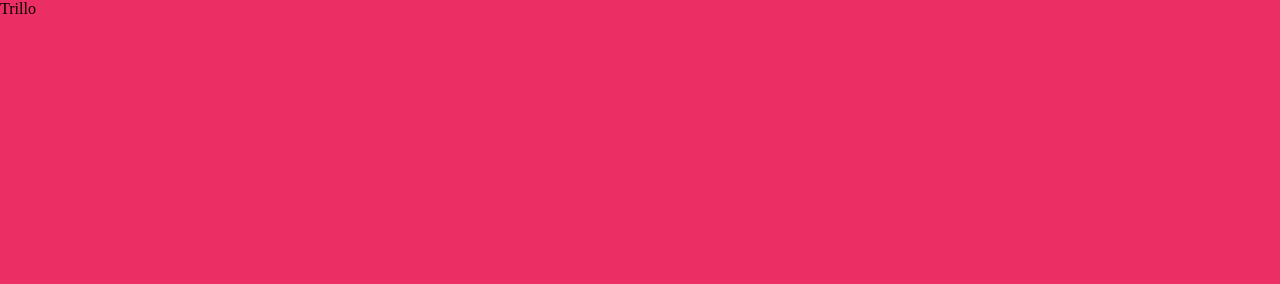
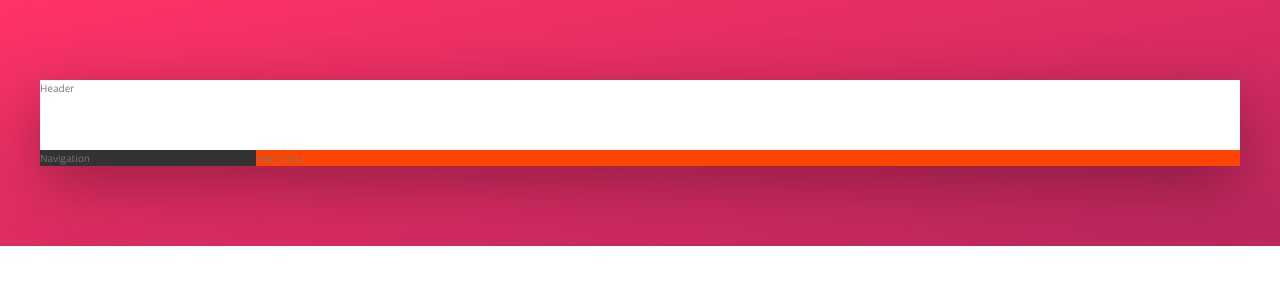
Before and after one commit to bikokwa/trillo, a website: page index.html in a window 1280 px wide. Drawn offline with nearby package versions, Linux system fonts and the light colour scheme.

Commit message:
building the overal layout

```diff
--- a/index.html
+++ b/index.html
@@ -14,6 +14,12 @@
     <title>trillo &mdash; Your all-in-one booking app</title>
   </head>
   <body>
-    Trillo
+    <div class="container">
+      <header class="header">Header</header>
+      <div class="content">
+        <nav class="sidebar">Navigation</nav>
+        <main class="hotel-view">Hotel view</main>
+      </div>
+    </div>
   </body>
 </html>
--- a/sass/_base.scss
+++ b/sass/_base.scss
@@ -20,6 +20,9 @@ Grey dark 3: #999
   --color-primary: #eb2f64;
   --color-primary-light: #ff3366;
   --color-primary-dark: #ba265d;
+
+  --color-white: #fff;
+
   --color-grey-light-1: #faf9f9;
   --color-grey-light-2: #f4f2f2;
   --color-grey-light-3: #f0eeee;
@@ -28,6 +31,8 @@ Grey dark 3: #999
   --color-grey-dark-1: #333;
   --color-grey-dark-2: #777;
   --color-grey-dark-3: #999;
+
+  --shadow-dark: 0 2rem 6rem rgba(0, 0, 0, 0.3);
 }
 
 * {
--- a/sass/_layout.scss
+++ b/sass/_layout.scss
@@ -0,0 +1,31 @@
+.container {
+  max-width: 120rem;
+  margin: 8rem auto;
+  background-color: var(--color-grey-light-2);
+  box-shadow: var(--shadow-dark);
+}
+
+.header {
+  height: 7rem;
+  background-color: var(--color-white);
+  border-bottom: var(--color-grey-light-1);
+}
+
+.content {
+  display: flex;
+}
+
+.sidebar {
+  background-color: var(--color-grey-dark-1);
+
+  /*
+    we don't want the element to grow if there is some space;
+    we don't want the element to shrink if there is not enough space;
+  */
+  flex: 0 0 18%;
+}
+
+.hotel-view {
+  background-color: orangered;
+  flex: 1;
+}
```
Also changed, not shown: css/style.css.
